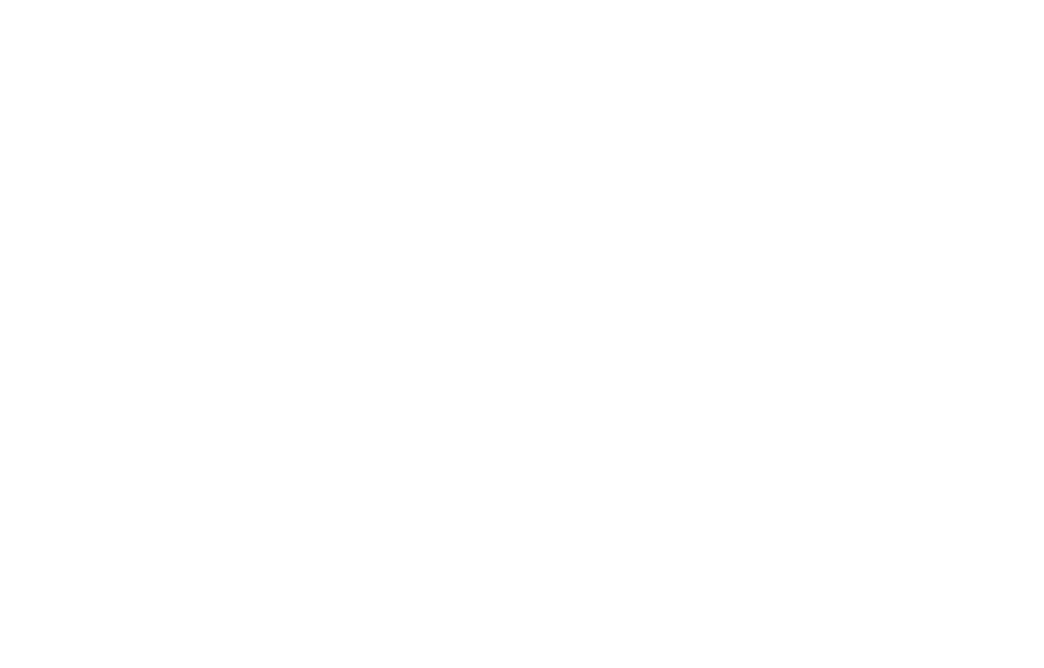
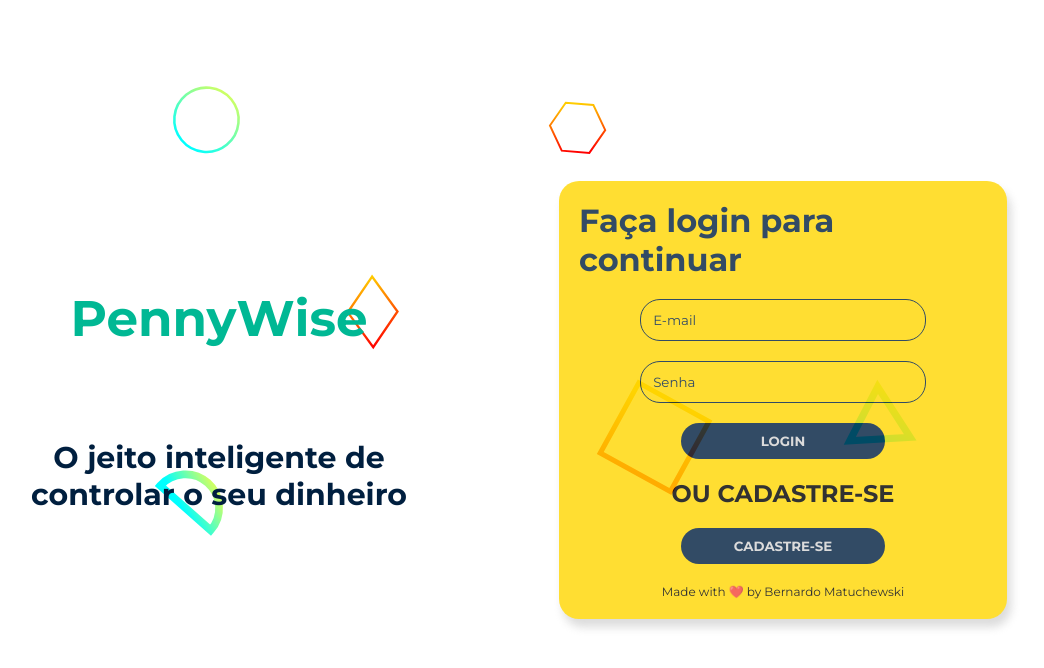
Before and after one commit to BerPGR/vue-pennywise, a Vue app: page /login in a window 1280 px wide. Shown: the top 668 px of the page, without its empty margins (121-1165 px from the left). Built offline with nearby package versions, Linux system fonts and the light colour scheme.

Commit message:
Sign in method added with firebase

```diff
--- a/src/router/index.js
+++ b/src/router/index.js
@@ -1,5 +1,6 @@
 import Vue from 'vue'
 import VueRouter from 'vue-router'
+import HomeView from '../views/HomeView.vue'
 import LoginView from '../views/LoginView.vue'
 
 Vue.use(VueRouter)
@@ -8,11 +9,12 @@ const routes = [
   {
     path: '/',
     name: 'home',
-    component: LoginView
+    component: HomeView
   },
   {
     path: '/login',
-    name: 'login'
+    name: 'login',
+    component: LoginView
   },
 ]
 
--- a/src/views/LoginView.vue
+++ b/src/views/LoginView.vue
@@ -8,7 +8,7 @@
       <h1 :style="{color: '#001F3F'}">Faça login para continuar</h1>
       <input type="email" placeholder="E-mail" v-model="email">
       <input type="password" placeholder="Senha" v-model="senha">
-      <button>LOGIN</button>
+      <button @click="handleLogin">LOGIN</button>
       <h2>OU CADASTRE-SE</h2>
       <button @click="selectedLogin = !selectedLogin">CADASTRE-SE</button>
       <p :style="{fontSize: '12px'}">Made with ❤️ by Bernardo Matuchewski</p>
@@ -51,6 +51,14 @@ export default {
       this.email = ''
       this.senha = ''
       this.teledone = ''
+    },
+    handleLogin() {
+      firebase.auth().signInWithEmailAndPassword(this.email, this.senha)
+      .then((userCredentials) => {
+        const user = userCredentials.user
+        alert('Usuario registrado')
+        this.$router.push('/')
+      })
     }
   }
 }
@@ -59,7 +67,7 @@ export default {
 <style scoped>
 button {
   margin: 20px 0;
-  width: 30%;
+  width: 50%;
   padding: 10px;
   border-radius: 20px;
   border: none;
```
